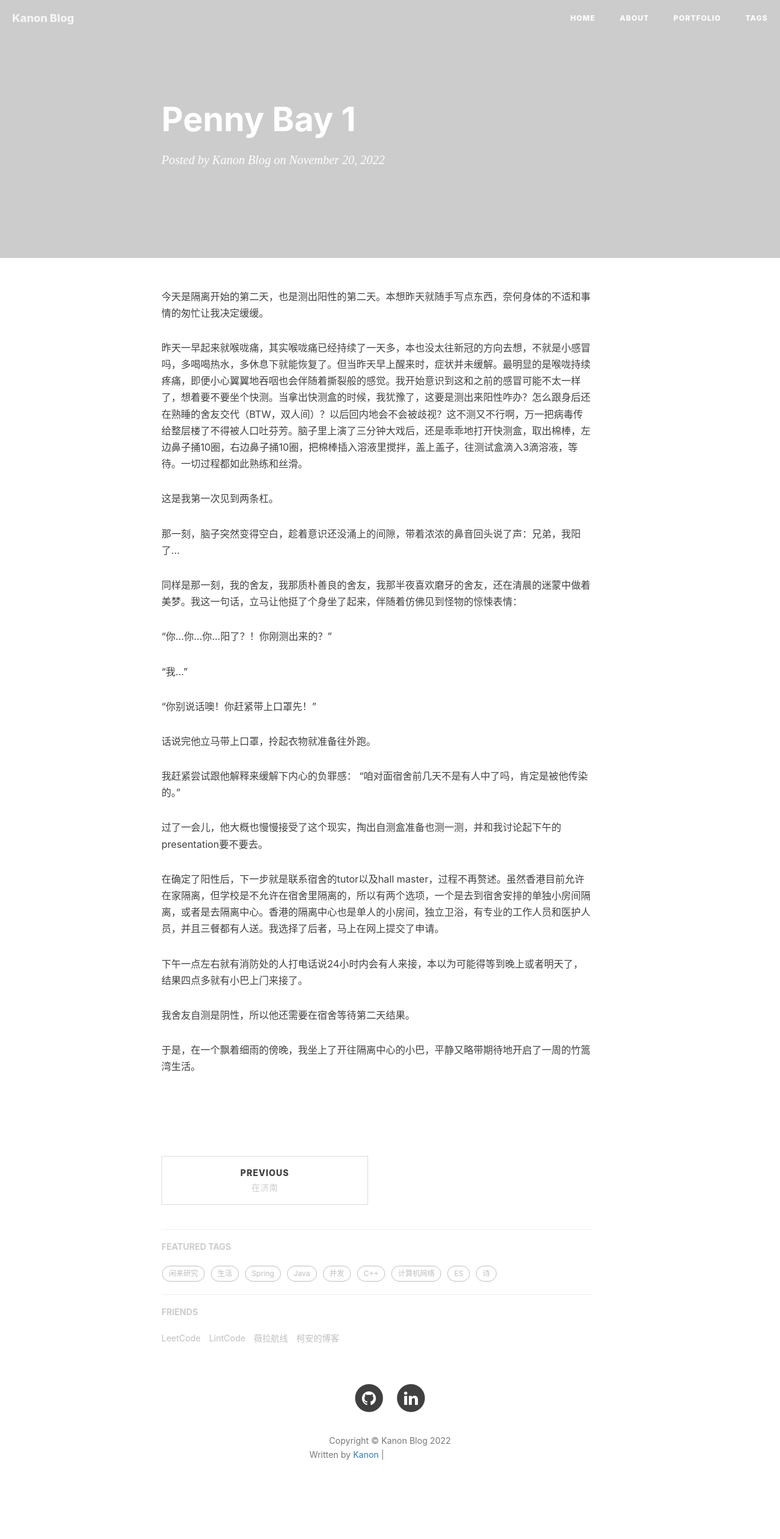
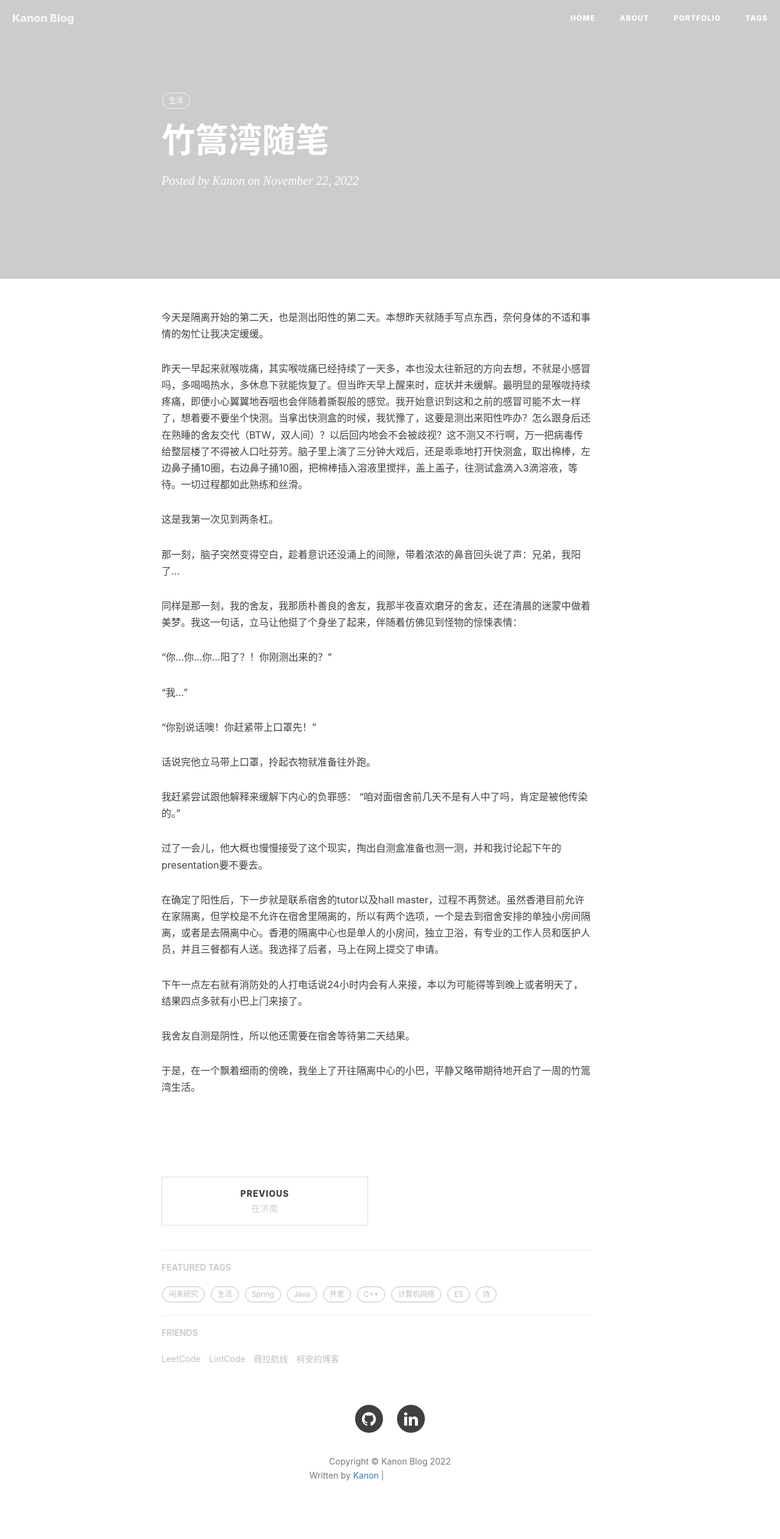
Before and after one commit to kanonjz/kanonjz.github.io, a Jekyll site: the page built from _posts/2022-11-20-penny-bay-1.md, in a window 1280 px wide. Shown: the whole page at 61% size. Built offline with Jekyll 4.4.1, drawn with Linux system fonts in a browser that asks for light colours; nearby versions of some CDN libraries; our own code applies the rules of GitHub Pages for plain Markdown files; comment, search, counter and statistics services are not loaded; before the commit the page ends 2489 px from its top, so only the background shows below that; grey boxes are pictures that could not be loaded.

Commit message:
Update 2022-11-20-penny-bay-1.md

```diff
--- a/_posts/2022-11-20-penny-bay-1.md
+++ b/_posts/2022-11-20-penny-bay-1.md
@@ -1,4 +1,13 @@
-
+---
+layout:     post
+title: "竹篙湾随笔"
+subtitle:   ""
+date:       2022-11-22
+author:     "Kanon"
+header-img: ""
+tags:
+- 生活
+---
 
 今天是隔离开始的第二天，也是测出阳性的第二天。本想昨天就随手写点东西，奈何身体的不适和事情的匆忙让我决定缓缓。
 
```
